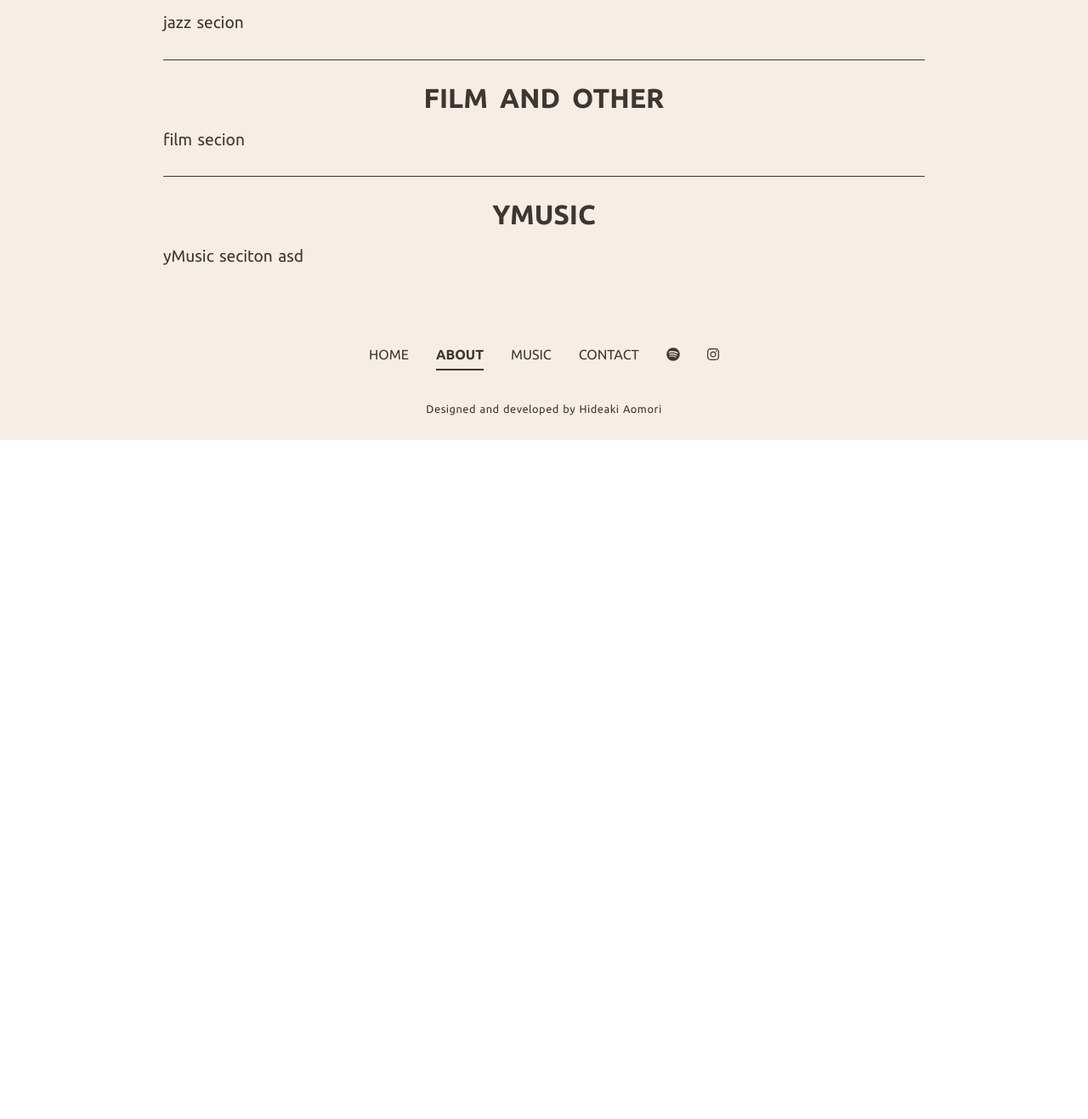
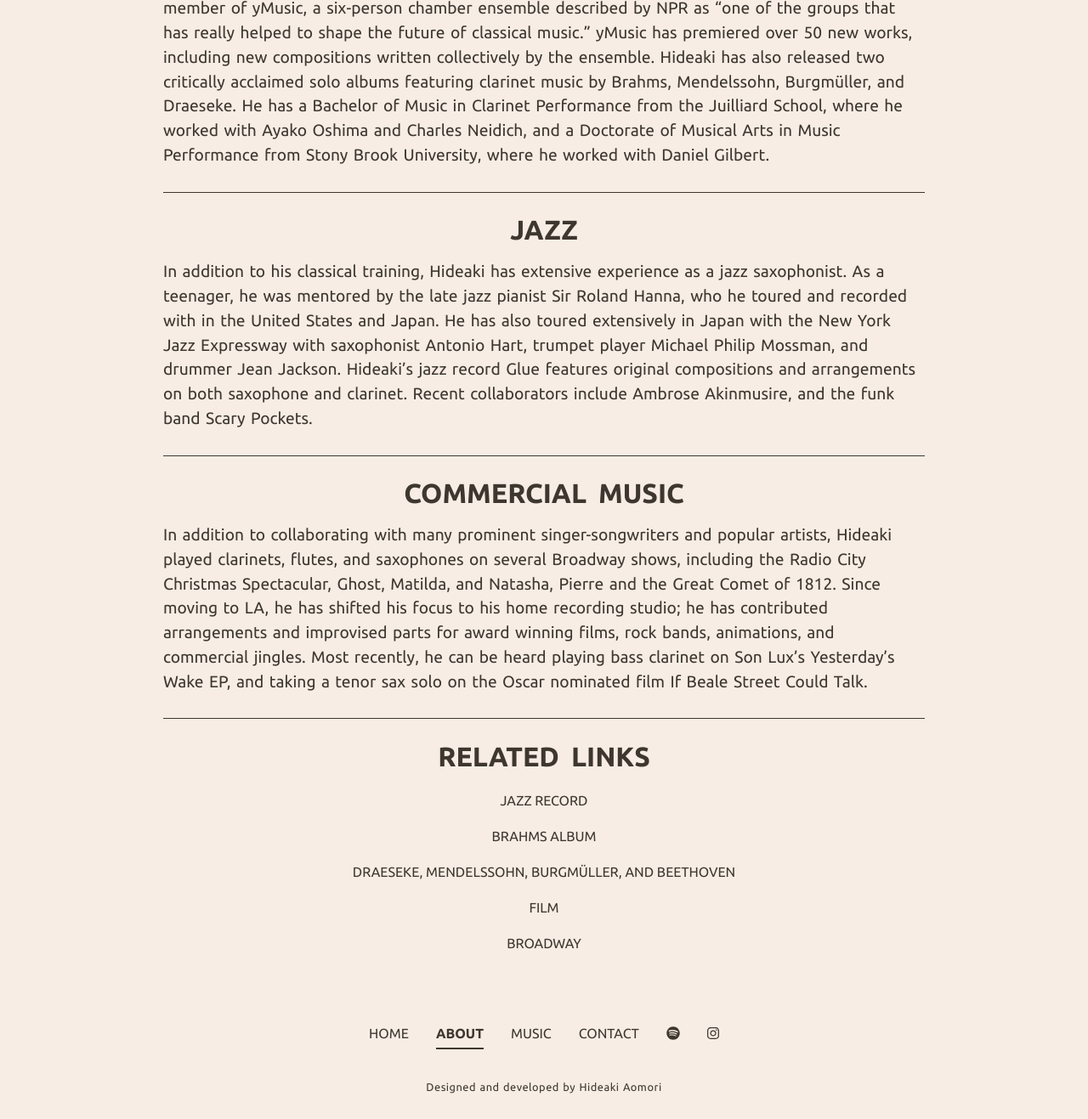
Before and after one commit to h15200/aomori-newSite-112719, a Gatsby site: page /about in a window 1280 px wide. Shown: the part 1045-2362 px from the top of the page at 85% size. Before the commit the page ends 1563 px from the top, so only its background shows below. Built offline with nearby package versions, Linux system fonts and the light colour scheme; Gatsby itself is replaced by a stand-in of ours; a web font is replaced by a local one.

Commit message:
restructure about section, add content

```diff
--- a/src/Markdown/about-page/classical.md
+++ b/src/Markdown/about-page/classical.md
@@ -3,4 +3,4 @@ id: '2'
 date: '12-7-19'
 title: 'about classical'
 ---
-Classical section sdf
+Hideaki has worked with acclaimed ensembles such as Alarm Will Sound, The Knights, Orchestra of St. Luke’s, Kennedy Center Opera Orchestra, and the Philip Glass Ensemble. He is a founding member of yMusic, a six-person chamber ensemble described by NPR as “one of the groups that has really helped to shape the future of classical music.” yMusic has premiered over 50 new works, including new compositions written collectively by the ensemble. Hideaki has also released two critically acclaimed solo albums featuring clarinet music by Brahms, Mendelssohn, Burgmüller, and Draeseke. He has a Bachelor of Music in Clarinet Performance from the Juilliard School, where he worked with Ayako Oshima and Charles Neidich, and a Doctorate of Musical Arts in Music Performance from Stony Brook University, where he worked with Daniel Gilbert.
--- /dev/null
+++ b/src/Markdown/about-page/commercialMusic.md
@@ -0,0 +1,6 @@
+---
+id: '4'
+date: '12-7-19'
+title: 'about commercial music'
+---
+In addition to collaborating with many prominent singer-songwriters and popular artists, Hideaki played clarinets, flutes, and saxophones on several Broadway shows, including the Radio City Christmas Spectacular, Ghost, Matilda, and Natasha, Pierre and the Great Comet of 1812. Since moving to LA, he has shifted his focus to his home recording studio; he has contributed arrangements and improvised parts for award winning films, rock bands, animations, and commercial jingles. Most recently, he can be heard playing bass clarinet on Son Lux’s Yesterday’s Wake EP, and taking a tenor sax solo on the Oscar nominated film If Beale Street Could Talk.
--- a/src/Markdown/about-page/film.md
+++ /dev/null
@@ -1,6 +0,0 @@
----
-id: '4'
-date: '12-7-19'
-title: 'about film'
----
-film secion
--- a/src/Markdown/about-page/general.md
+++ b/src/Markdown/about-page/general.md
@@ -3,4 +3,4 @@ id: '1'
 date: '12-7-19'
 title: 'about general'
 ---
-Hideaki Aomori is one of the most experienced and versatile woodwind musicians of his generation. Based in Los Angeles, he plays clarinet, saxophone, and flute and has toured and/or recorded with Paul Simon, Bon Iver, Ben Folds, Bruce Hornsby, John Legend, Sufjan Stevens, and many more. Trained in both jazz and classical music, Hideaki has performed at Carnegie Hall, Sydney Opera House, Bonnaroo Festival, Eaux Claires Fesitval, Saturday Night Live, the Tony Awards, Madison Square Garden and many other NBA arenas in the US.
+Hideaki Aomori is one of the most experienced and versatile woodwind musicians of his generation. Based in Los Angeles, he plays the clarinet, saxophone, and flute, and has toured and recorded with many singer-songwriters and bands at the forefront of popular music today, including Paul Simon, Bon Iver, Ben Folds, Bruce Hornsby, John Legend, and Sufjan Stevens. Trained in both jazz and classical music, Hideaki has performed both written and improvised music at venues and festivals such as Carnegie Hall, Sydney Opera House, Bonnaroo Festival, Monterey Jazz Festival, Saturday Night Live, the Tony Awards, and Madison Square Garden. As an educator, Hideaki has given lectures and lessons in clarinet and saxophone at universities and institutions throughout the United States and Japan.
--- a/src/Markdown/about-page/jazz.md
+++ b/src/Markdown/about-page/jazz.md
@@ -3,4 +3,4 @@ id: '3'
 date: '12-7-19'
 title: 'about jazz'
 ---
-jazz secion
+In addition to his classical training, Hideaki has extensive experience as a jazz saxophonist. As a teenager, he was mentored by the late jazz pianist Sir Roland Hanna, who he toured and recorded with in the United States and Japan. He has also toured extensively in Japan with the New York Jazz Expressway with saxophonist Antonio Hart, trumpet player Michael Philip Mossman, and drummer Jean Jackson. Hideaki’s jazz record Glue features original compositions and arrangements on both saxophone and clarinet. Recent collaborators include Ambrose Akinmusire, and the funk band Scary Pockets.
--- a/src/Markdown/about-page/yMusic.md
+++ /dev/null
@@ -1,8 +0,0 @@
----
-id: '5'
-date: '12-7-19'
-title: 'about yMusic'
----
-
-yMusic seciton
-asd
--- a/src/Markdown/contact-page/studio.md
+++ b/src/Markdown/contact-page/studio.md
@@ -3,8 +3,4 @@ id: '1'
 date: 12-7-19
 title: "contact studio"
 ---
-
-Studio Work section
-asdfasdfa
-\
-asdf
+I am available for hire to do remote sessions at my home studio. I can read off a pre-existing part, midi file, provide you with my own arrangements on any combination of clarinets, saxophones, and flutes. See below links for work samples.
--- a/src/components/header.js
+++ b/src/components/header.js
@@ -61,8 +61,8 @@ const Header = () => {
             <div className={headerStyles.dropdownItemFlex}>
               <Link to="/about#classical">Classical</Link>
               <Link to="/about#jazz">Jazz</Link>
-              <Link to="/about#film">Film</Link>
-              <Link to="/about#ymusic">yMusic</Link>
+              <Link to="/about#commercial">Commercial Music</Link>
+              { /* <Link to="/about#ymusic">yMusic</Link> */}
             </div>
           </li>
           <li className={headerStyles.pageGroup}>
--- a/src/pages/about.js
+++ b/src/pages/about.js
@@ -30,10 +30,40 @@ const AboutPage = () => {
           <p>{data.allMarkdownRemark.edges[1].node.rawMarkdownBody}</p>
           <h2 id="jazz">Jazz</h2>
           <p>{data.allMarkdownRemark.edges[2].node.rawMarkdownBody}</p>
-          <h2 id="film">Film and Other</h2>
+          <h2 id="commercial">Commercial Music</h2>
           <p>{data.allMarkdownRemark.edges[3].node.rawMarkdownBody}</p>
-          <h2 id="ymusic">yMusic</h2>
-          <p>{data.allMarkdownRemark.edges[4].node.rawMarkdownBody}</p>
+          <h2>Related links</h2>
+          <ul>
+            <li id="glue">
+              <a
+                href="https://hideakiaomori.bandcamp.com/releases"
+                target="_blank"
+                rel="noopener noreferrer"
+              >
+                Jazz Record
+              </a>
+            </li>
+            <li id="brahms">
+              <a href="http://www.msrcd.com/catalog/cd/MS1322" target="_blank" rel="noopener noreferrer">
+                Brahms Album
+              </a>
+            </li>
+            <li id="draeseke">
+              <a href="http://www.msrcd.com/catalog/cd/MS1382" target="_blank" rel="noopener noreferrer">
+                Draeseke, Mendelssohn, Burgmüller, and Beethoven
+              </a>
+            </li>
+            <li>
+              <a href="https://www.imdb.com/name/nm4843708/" target="_blank" rel="noopener noreferrer">
+                Film
+              </a>
+            </li>
+            <li>
+              <a href="https://www.ibdb.com/broadway-cast-staff/hideaki-aomori-492190#Credits" target="_blank" rel="noopener noreferrer">
+                Broadway
+              </a>
+            </li>
+          </ul>
         </div>
       </Fragment>
     </Layout>
--- a/src/styles/about.module.scss
+++ b/src/styles/about.module.scss
@@ -19,18 +19,34 @@
     margin-bottom: .5em;
     padding-top: .8em;
   }
+
+  li {
+    margin: 1.5em;
+  }
+
+  a {
+
+    color: $text-color;
+    padding: 1em;
+    text-transform: uppercase;
+  }
 }
-
 
 .container p {
   padding-bottom: 1.5em;
   text-align: left;
+
 }
 
 @media only screen and (min-width: 600px) {
   .container {
     padding: 3em 12em 2em 12em;
     width: 100%;
+
+    a:hover {
+      background-color: $highlight-color;
+    }
+
   }
   .header {
     width: 100%;
--- a/src/styles/contact.module.scss
+++ b/src/styles/contact.module.scss
@@ -46,10 +46,25 @@
   }
 
   p {
-    margin-bottom: 3em;
+    margin-bottom: 1em;
     padding: 0 2em;
   }
 
+  p:last-of-type{
+    margin-bottom: 0;
+  }
+}
+
+.list{
+
+  li{
+    margin: 1.5em;
+  }
+
+  a{
+    color: $text-color;
+    padding: 1em;
+  }
 }
 
 
@@ -63,4 +78,10 @@
   .header {
     width: 100%;
   }
+
+  .list{
+    a:hover{
+      background-color: darken($background-color, 10%);
+    }
+  }
 }
--- a/src/styles/header.module.scss
+++ b/src/styles/header.module.scss
@@ -127,9 +127,9 @@ MEDIA QUERY
   .navFlex {
     flex-direction: row;
   }
-
+// the third padding value for dropdown separation
   .pageGroup {
-    padding: 0 2rem 8rem 2rem;
+    padding: 0 2rem 6.5rem 2rem;
     margin-bottom: 0;
   }
 
```
Also changed, not shown: src/pages/contact.js (+12 -0 lines).
